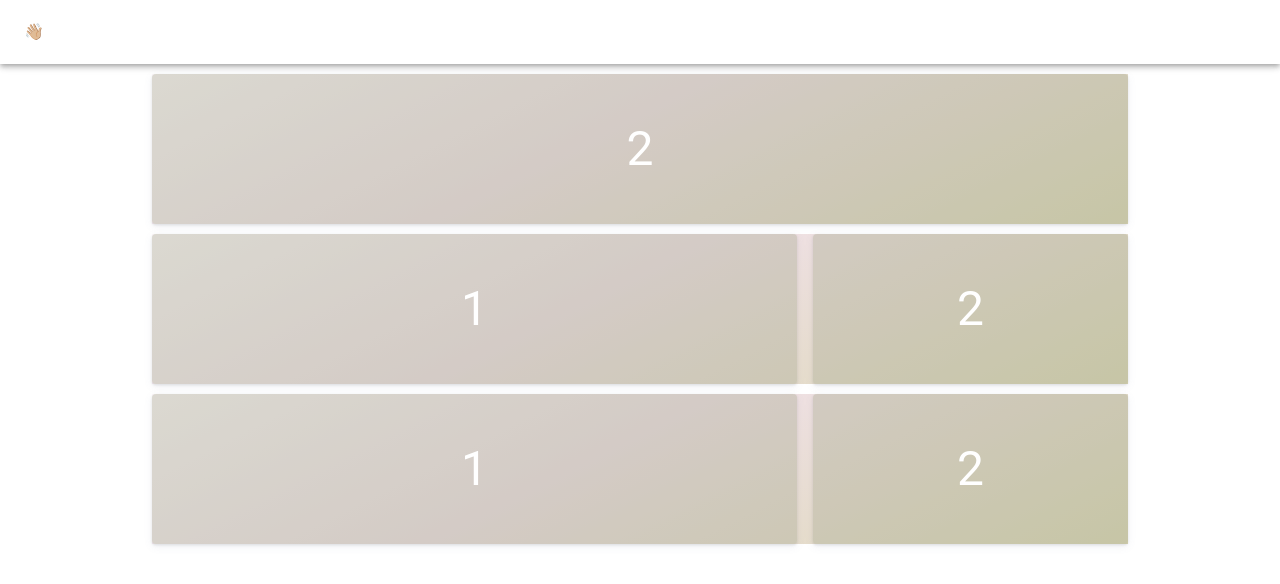
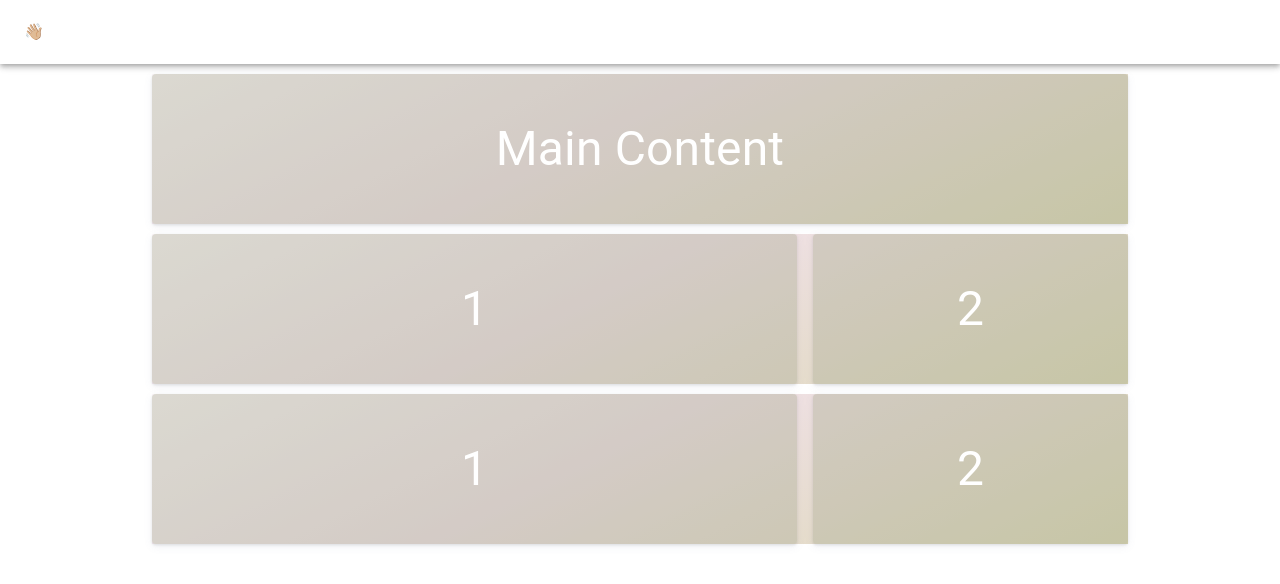
Before and after one commit to eabhijith/personal, a React (Create React App) app: page /#/personal in a window 1280 px wide. Shown: the top 584 px of the page. Built offline with nearby package versions, Linux system fonts and the light colour scheme.

Commit message:
updated changes

```diff
--- a/src/Components/Banner/Banner.tsx
+++ b/src/Components/Banner/Banner.tsx
@@ -23,7 +23,7 @@ export default class  Banner extends Component<BannerProps,BannerState> {
           <div>
 
             <div className='container'>
-                <div className='item'>2</div>
+                <div className='item'>Main Content</div>
             </div>
 
             <div className='container'>
```
